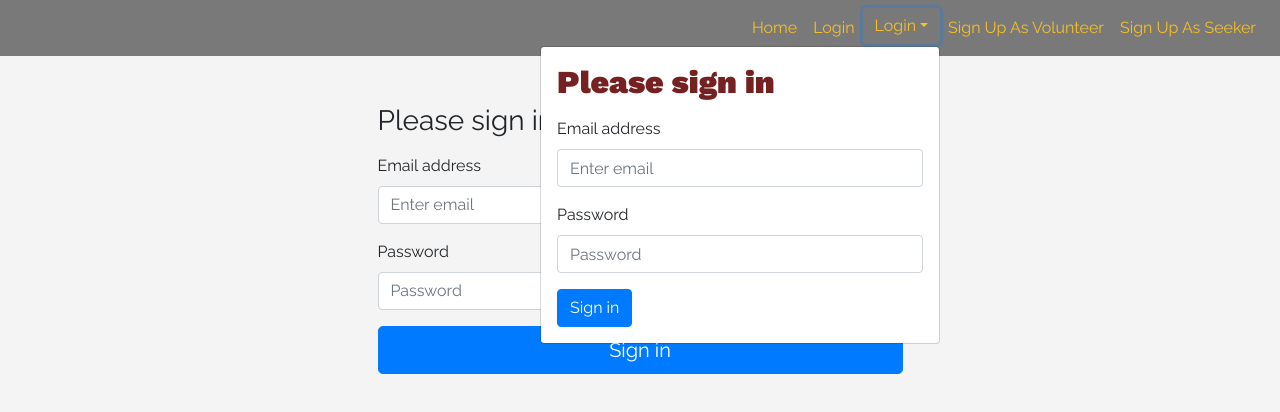
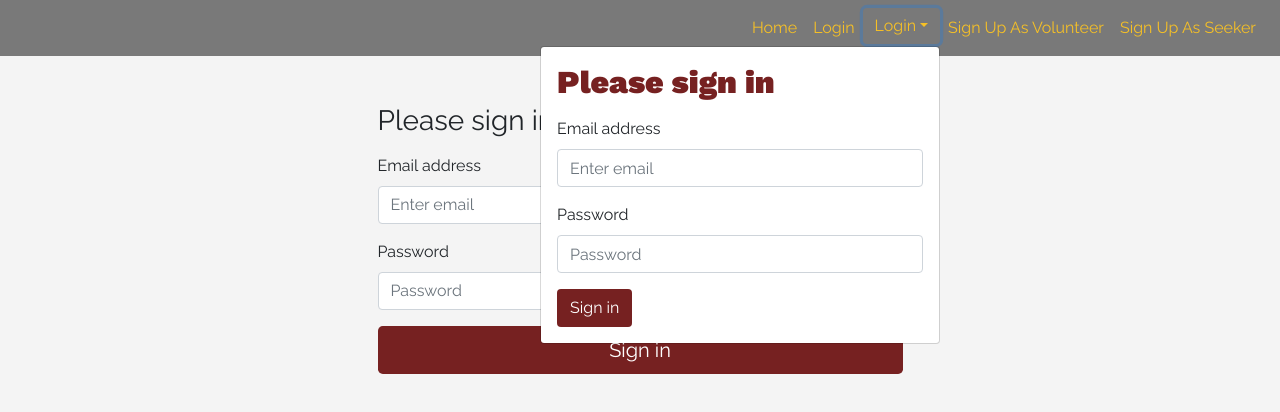
Before and after one commit to StephenTHendrix/neighborly, a React (Create React App) app in the folder client/: page /login in a window 1280 px wide. Both pictures are taken after a click on the button "Login". Shown: the top 412 px of the page. Built offline with nearby package versions, Linux system fonts and the light colour scheme; a web font is replaced by a local one.

Commit message:
working on colors

```diff
--- a/client/public/style_global.css
+++ b/client/public/style_global.css
@@ -175,3 +175,12 @@ body {
     background-repeat: no-repeat;
     z-index: 1;
 }
+
+.btn-sub {
+    background-color: #762121 !important;
+    color: white;
+}
+
+.btn-sub:hover {
+    background-color: #F6C026 !important;
+}
--- a/client/src/components/Login.js
+++ b/client/src/components/Login.js
@@ -63,7 +63,7 @@ class Login extends Component {
               </div>
               <button
                 type="submit"
-                className="btn btn-lg btn-primary btn-block"
+                className="btn btn-lg btn-sub btn-block"
               >
                 Sign in
               </button>
--- a/client/src/components/Navbar.js
+++ b/client/src/components/Navbar.js
@@ -89,7 +89,7 @@ class Landing extends Component {
               </div>
               <button
                 type="submit"
-                className="btn btn-primary"
+                className="btn btn-sub"
               >
                 Sign in
               </button>
--- a/client/src/pages/Seeker/SeekerSignUp.js
+++ b/client/src/pages/Seeker/SeekerSignUp.js
@@ -303,7 +303,7 @@ class SeekerSignUp extends Component {
 
                 <button
                     type="submit"
-                    className="btn btn-lg btn-primary btn-block"
+                    className="btn btn-lg btn-sub btn-block"
                     onClick={this.onSubmit}
                 >
                     Register!
--- a/client/src/pages/Volunteer/VolunteerSignUp.js
+++ b/client/src/pages/Volunteer/VolunteerSignUp.js
@@ -278,7 +278,7 @@ class VolunteerSignUp extends Component {
                     </div>
                     <button
                         type="submit"
-                        className="btn btn-lg btn-primary btn-block"
+                        className="btn btn-lg btn-block btn-sub"
                         onClick={this.onSubmit}
                     >
                         Register!
--- a/package.json
+++ b/package.json
@@ -25,7 +25,7 @@
   "license": "ISC",
   "dependencies": {
     "axios": "^0.19.0",
-    "bcrypt": "^3.0.0",
+    "bcrypt": "^3.0.7",
     "body-parser": "^1.17.2",
     "cheerio": "^1.0.0-rc.3",
     "cookie-parser": "^1.4.4",
```
